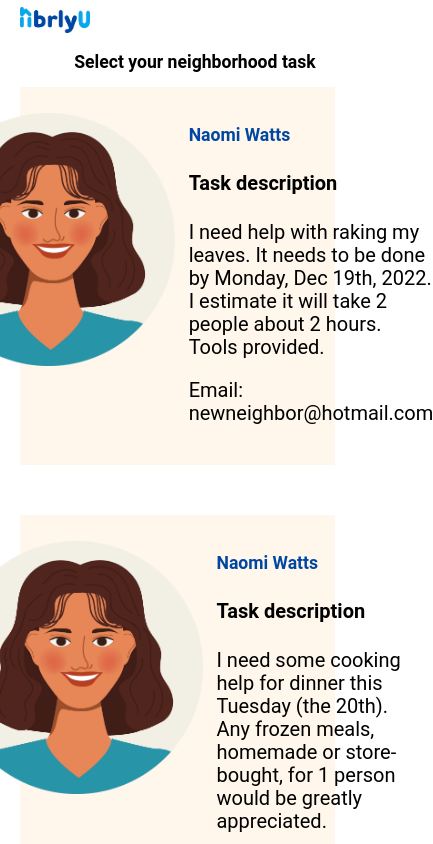
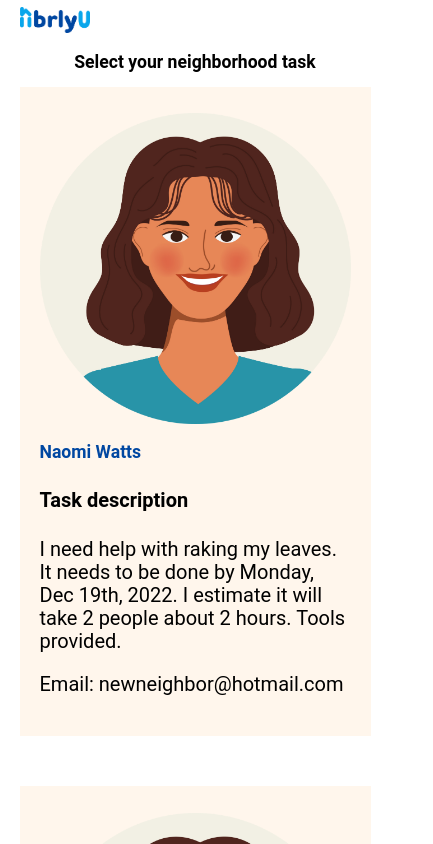
Before and after one commit to Co-Lab-You-Belong-in-Tech/NBRLYU, a React (Create React App) app: page /Results in a window 390 px wide. Shown: the top 844 px of the page, 433 px wide, since content can reach past the window. Built offline with nearby package versions, Linux system fonts and the light colour scheme.

Commit message:
completed results media queries

```diff
--- a/src/pages/Results.js
+++ b/src/pages/Results.js
@@ -18,12 +18,12 @@ function Results() {
           <div className="result-text">
             <h3 className="name">Naomi Watts</h3>
             <h4>Task description</h4>
-            <p>
+            <article>
               I need help with raking my leaves. It needs to be done by Monday,
               Dec 19th, 2022. I estimate it will take 2 people about 2 hours.
               Tools provided.
               <p>Email: newneighbor@hotmail.com</p>
-            </p>
+            </article>
           </div>
         </div>
         <div className="result-box">
@@ -31,11 +31,11 @@ function Results() {
           <div className="result-text">
             <h3 className="name">Naomi Watts</h3>
             <h4>Task description</h4>
-            <p>
+            <article>
               I need some cooking help for dinner this Tuesday (the 20th). Any
               frozen meals, homemade or store-bought, for 1 person would be
               greatly appreciated.
-            </p>
+            </article>
             <p>Email: aperson@yahoo.com</p>
           </div>
         </div>
@@ -44,11 +44,11 @@ function Results() {
           <div className="result-text">
             <h3 className="name">Naomi Watts</h3>
             <h4>Task description</h4>
-            <p>
+            <article>
               I need help cleaning up some spills (liquid detergent) under the
               washer. No heavy lifting (washer is easily movable), tools
               provided, not urgent.
-            </p>
+            </article>
             <p>Email: someone@needshelp.com</p>
           </div>
         </div>
--- a/src/styles/results.scss
+++ b/src/styles/results.scss
@@ -1,10 +1,10 @@
 .result-box {
-  width: 90%;
+  width: 100%;
   min-height: 30vh;
   padding: 20px;
   background-color: $formDisplayBg;
   display: flex;
-  justify-content: center;
+  justify-content: space-between;
   gap: 5%;
   margin-bottom: 50px;
   h3 {
@@ -15,3 +15,23 @@
     width: auto;
   }
 }
+// !Media Queries
+// !780px
+@media (max-width: 780px) {
+  .result-box {
+    img {
+      height: 20vh;
+    }
+  }
+}
+
+// !420px
+@media (max-width: 420px) {
+  .result-box {
+    flex-direction: column;
+    img {
+      width: 100%;
+      height: auto;
+    }
+  }
+}
```
